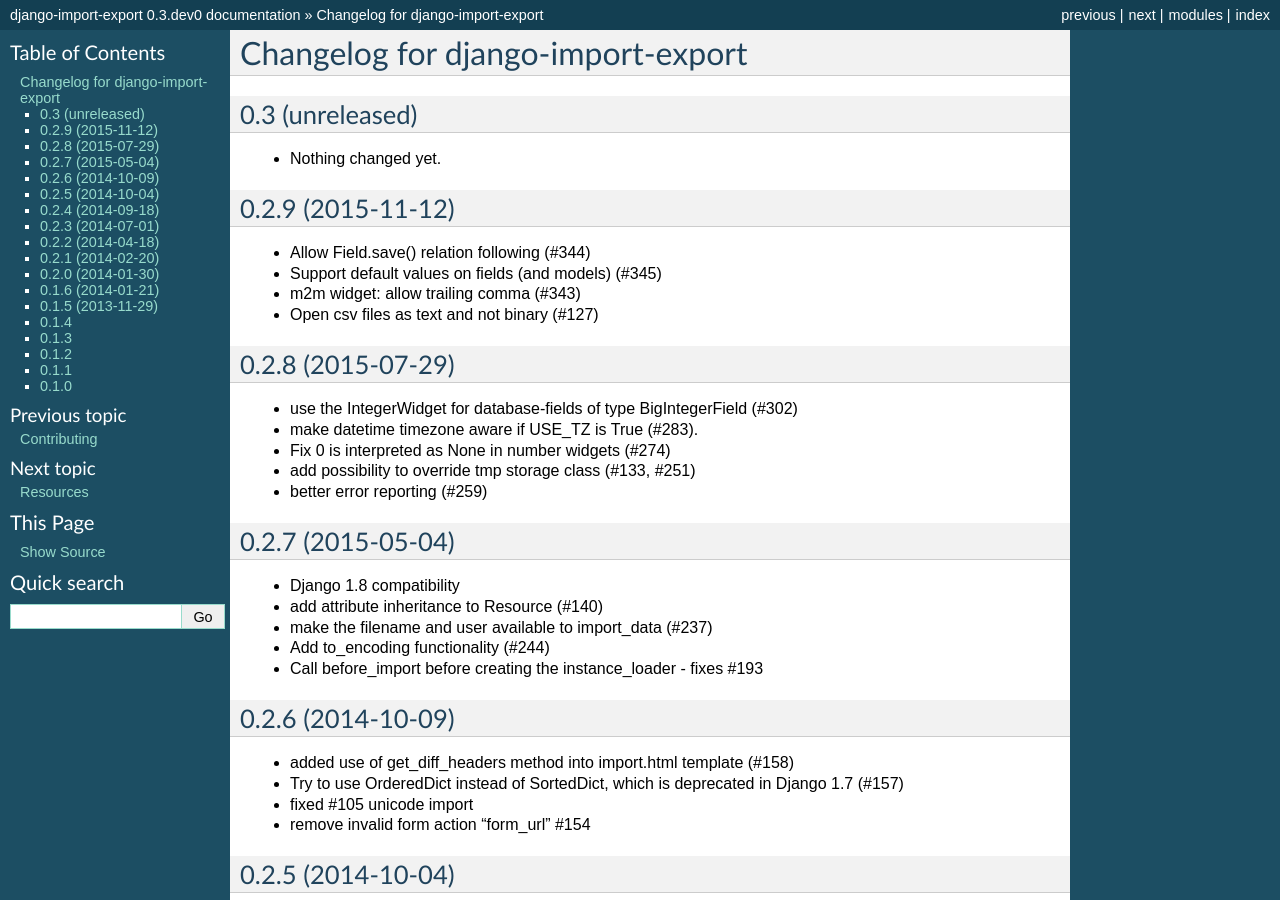
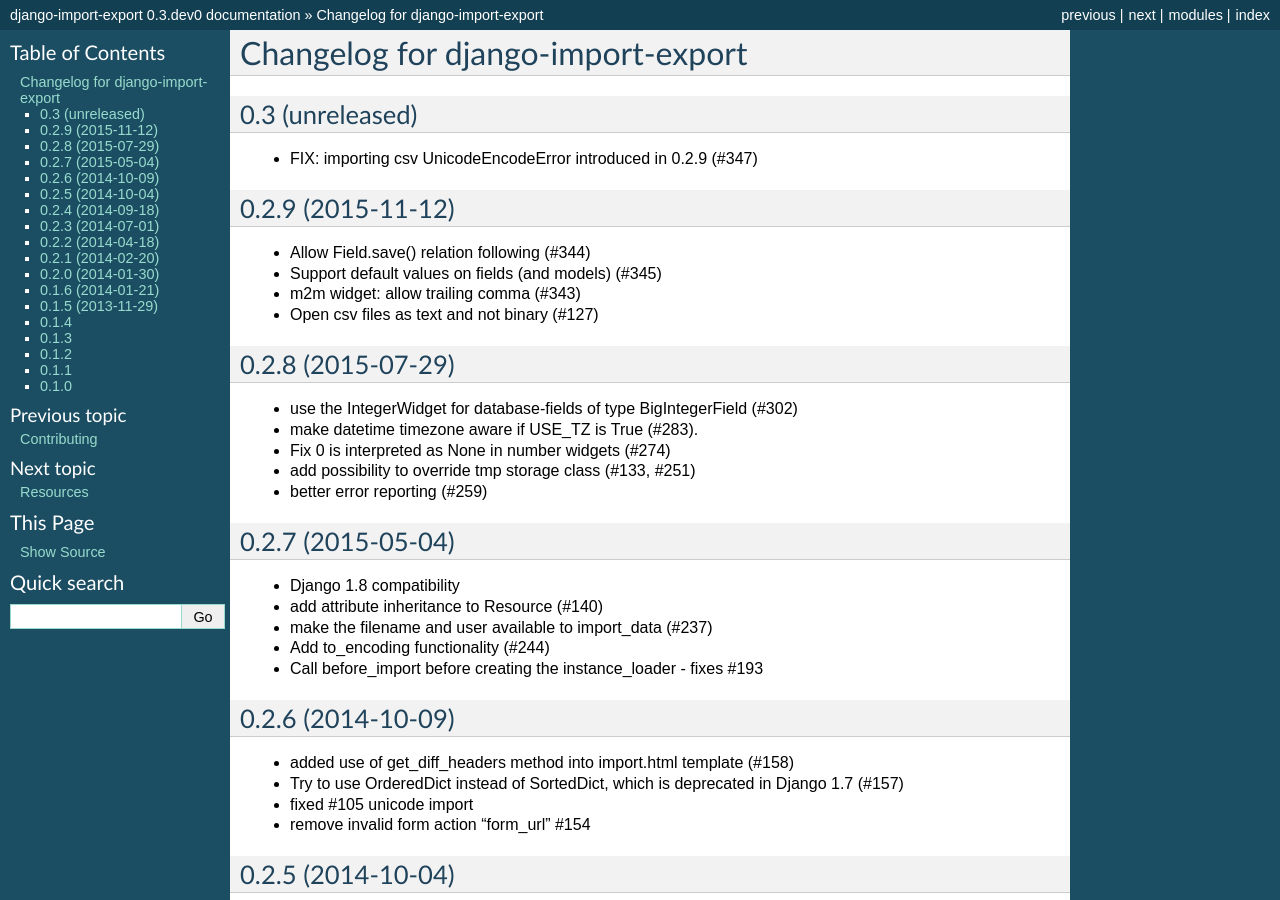
Before and after one commit to django-import-export/django-import-export, a Sphinx documentation site: the page built from docs/changelog.rst, in a window 1280 px wide and 900 px high. Built offline with Sphinx 7.4.7, drawn with Linux system fonts in a browser that asks for light colours.

Commit message:
Update changelog

```diff
--- a/docs/changelog.rst
+++ b/docs/changelog.rst
@@ -4,7 +4,7 @@
 0.3 (unreleased)
 ----------------
 
-- Nothing changed yet.
+- FIX: importing csv UnicodeEncodeError introduced in 0.2.9 (#347)
 
 
 0.2.9 (2015-11-12)
```
